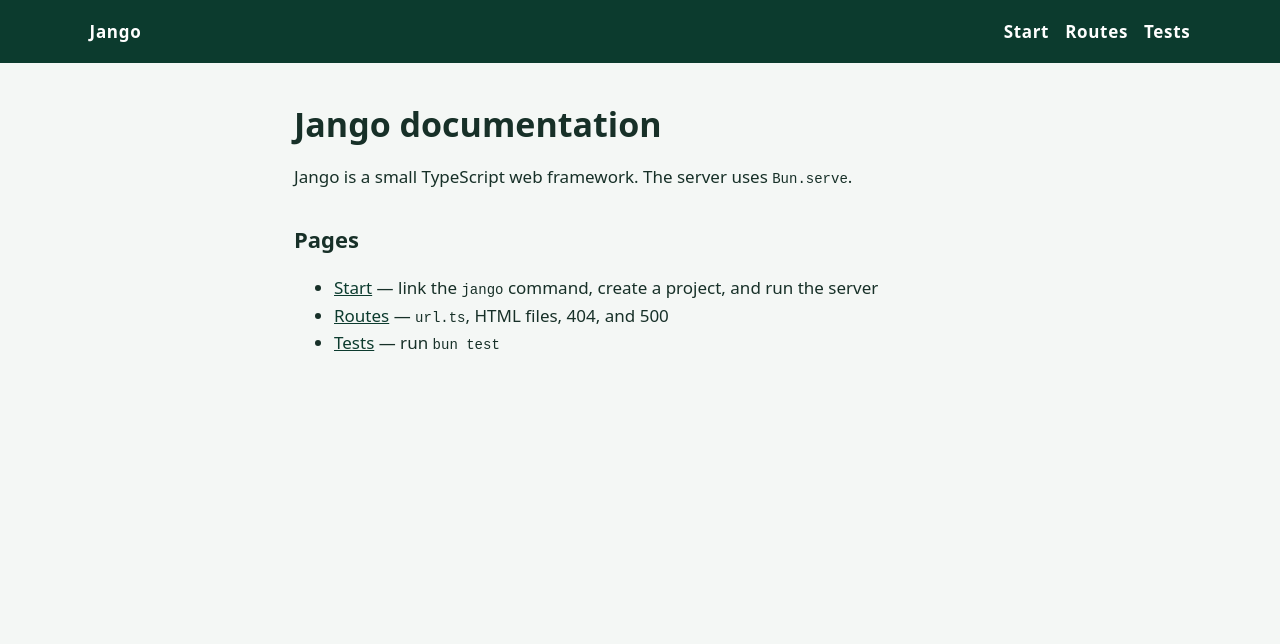
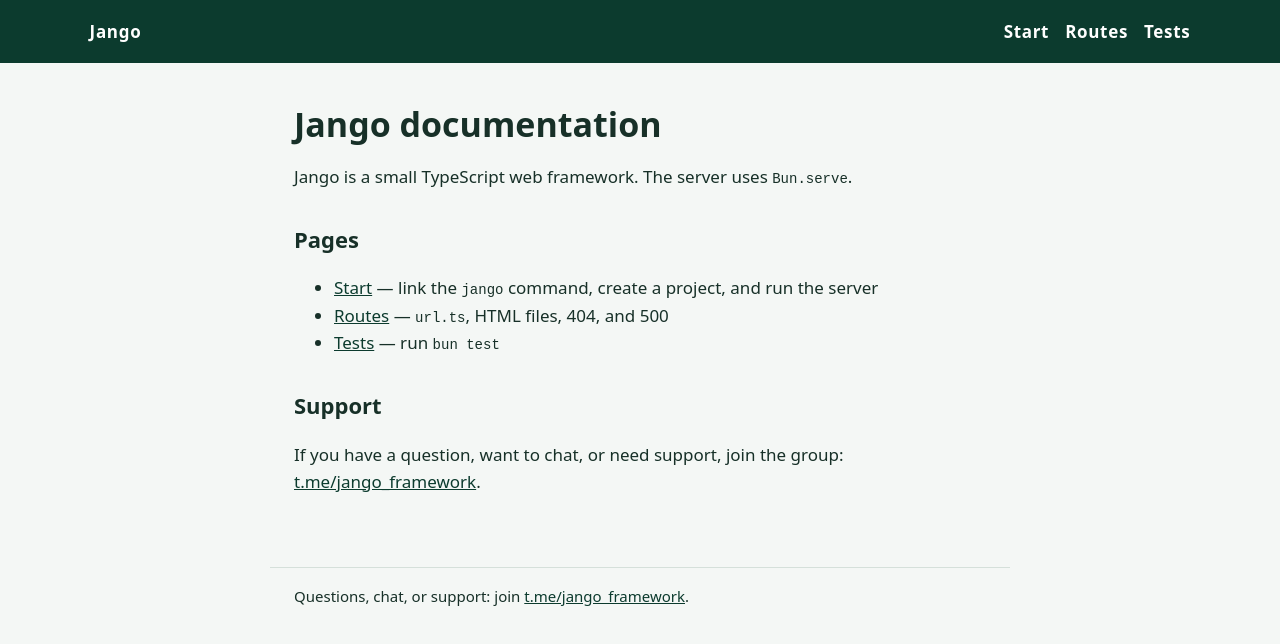
Before and after one commit to uoxone/jango, a website: page docs/index.html in a window 1280 px wide. Drawn offline with Linux system fonts and the light colour scheme.

Commit message:
refactor : edit file README.md

```diff
--- a/docs/docs.css
+++ b/docs/docs.css
@@ -72,3 +72,14 @@ pre {
   border-radius: 10px;
   padding: 14px 16px;
 }
+
+footer {
+  max-width: 740px;
+  margin: 0 auto 48px;
+  padding: 16px 24px 0;
+  border-top: 1px solid var(--line);
+  color: var(--ink);
+  font-size: 15px;
+}
+
+footer p { margin: 0; }
--- a/docs/index.html
+++ b/docs/index.html
@@ -24,6 +24,11 @@
     <li><a href="routes.html">Routes</a> — <code>url.ts</code>, HTML files, 404, and 500</li>
     <li><a href="test.html">Tests</a> — run <code>bun test</code></li>
   </ul>
+  <h2>Support</h2>
+  <p>If you have a question, want to chat, or need support, join the group: <a href="https://t.me/jango_framework">t.me/jango_framework</a>.</p>
 </main>
+<footer>
+  <p>Questions, chat, or support: join <a href="https://t.me/jango_framework">t.me/jango_framework</a>.</p>
+</footer>
 </body>
 </html>
--- a/package.json
+++ b/package.json
@@ -1,6 +1,6 @@
 {
   "name": "@uoxone/jango",
-  "version": "0.1.0",
+  "version": "0.1.1",
   "description": "A small TypeScript web framework for Bun and Node.",
   "type": "module",
   "bin": {
```
Also changed, not shown: docs/routes.html (+3 -0 lines), docs/start.html (+3 -0 lines), docs/test.html (+3 -0 lines), README.md.
